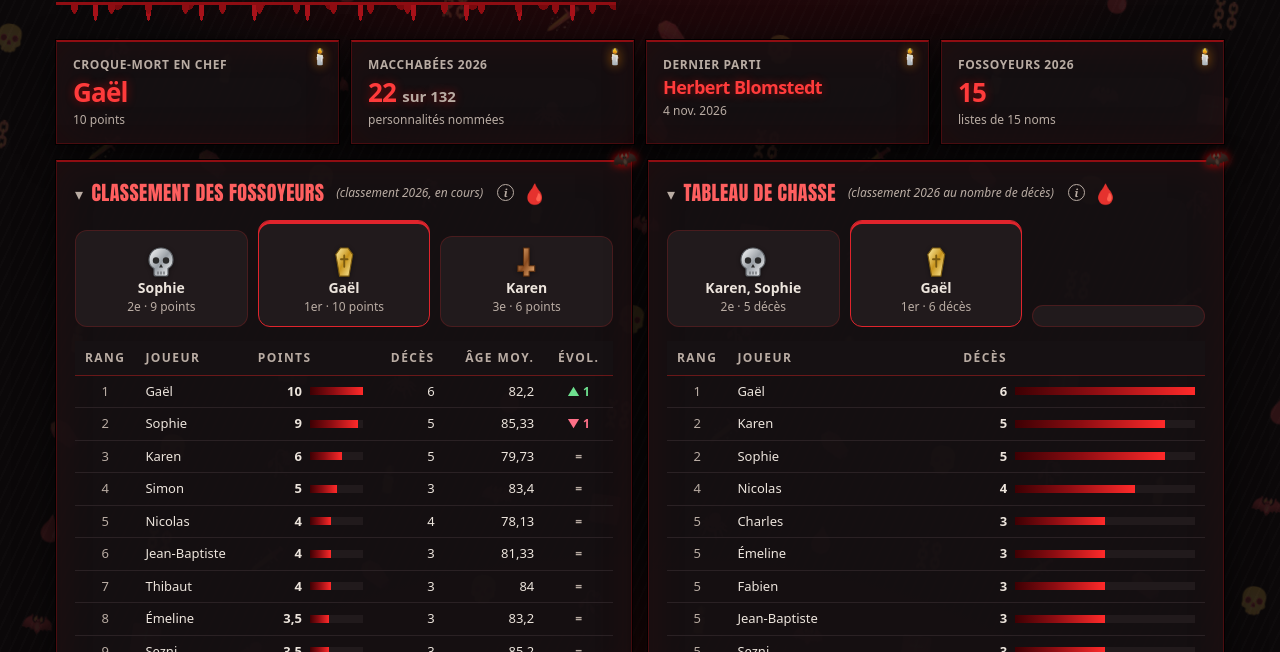
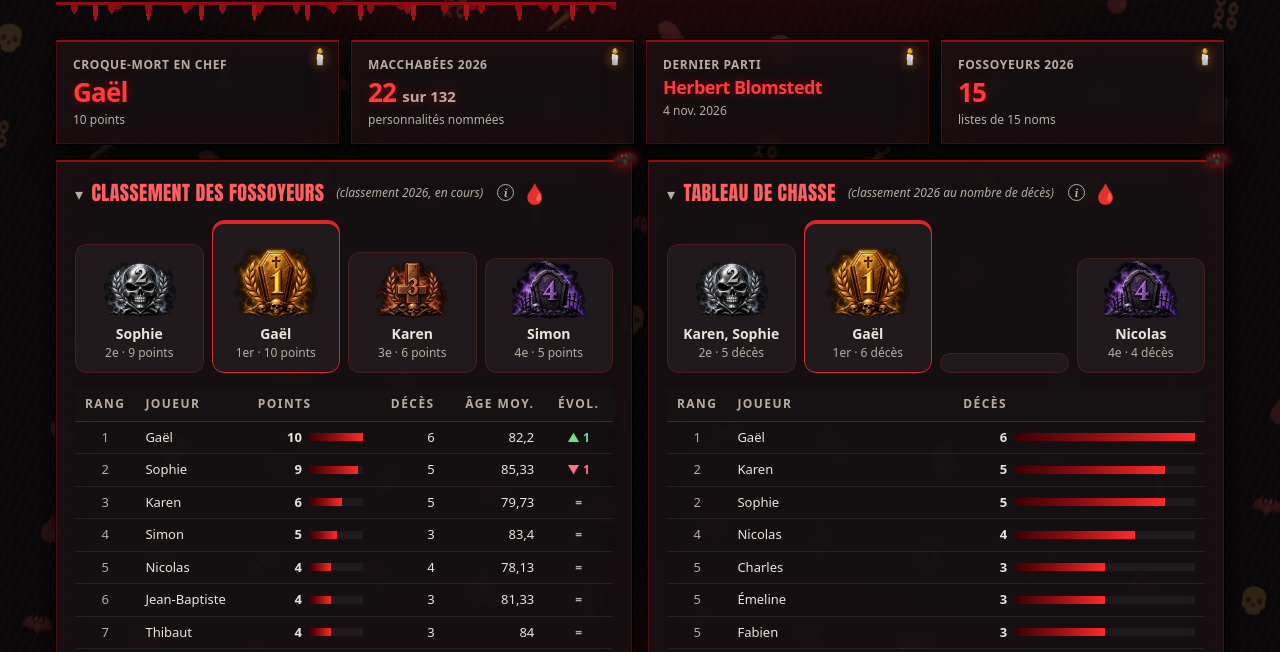
Before and after one commit to Theorible1/deathlist, a plain HTML site: page page/index.html in a window 1280 px wide. Shown: the part 140-792 px from the top of the page. Drawn offline with Linux system fonts and the light colour scheme.

Commit message:
Podium a 4 marches illustre

```diff
--- a/page/app.js
+++ b/page/app.js
@@ -5,19 +5,8 @@
 const URL_DONNEES = "../donnees/deathlist.json";
 
 const MOIS = ["janv.", "févr.", "mars", "avr.", "mai", "juin", "juil.", "août", "sept.", "oct.", "nov.", "déc."];
-// Podium : cercueil d'or, crâne d'argent, croix à l'envers de bronze (dessins SVG, dégradés métalliques).
-const METAL = (id, clair, fonce) => `<defs><linearGradient id="${id}" x1="0" y1="0" x2="1" y2="1"><stop offset="0" stop-color="${clair}"/><stop offset=".5" stop-color="${fonce}"/><stop offset="1" stop-color="${clair}"/></linearGradient></defs>`;
-const MEDAILLES = [
-  `<svg viewBox="0 0 24 32" role="img" aria-label="cercueil d'or">${METAL("m-or", "#fff1a8", "#c8941c")}
-    <polygon points="8,1 16,1 21,8 17,31 7,31 3,8" fill="url(#m-or)" stroke="#7a5a10" stroke-width="1.2"/>
-    <path d="M12 9v12M8.5 13h7" stroke="#7a5a10" stroke-width="2" stroke-linecap="round"/></svg>`,
-  `<svg viewBox="0 0 28 30" role="img" aria-label="crâne d'argent">${METAL("m-argent", "#ffffff", "#9aa0a6")}
-    <path d="M14 1C7 1 2 6 2 13c0 4 2 7 5 8.5V27c0 1 1 2 2 2h10c1 0 2-1 2-2v-5.5c3-1.5 5-4.5 5-8.5C26 6 21 1 14 1z" fill="url(#m-argent)" stroke="#5f6368" stroke-width="1.2"/>
-    <circle cx="9" cy="13.5" r="3.2" fill="#2b2b2b"/><circle cx="19" cy="13.5" r="3.2" fill="#2b2b2b"/>
-    <path d="M14 17l-2 3.5h4z" fill="#2b2b2b"/><path d="M11 24.5v3M14 24.5v3M17 24.5v3" stroke="#5f6368" stroke-width="1.2"/></svg>`,
-  `<svg viewBox="0 0 22 32" role="img" aria-label="croix à l'envers de bronze">${METAL("m-bronze", "#f3b77a", "#8a4b1f")}
-    <path d="M8 1h6v19h6v6h-6v5H8v-5H2v-6h6z" fill="url(#m-bronze)" stroke="#5a2f10" stroke-width="1.2" stroke-linejoin="round"/></svg>`,
-];
+// Podium à 4 marches : images de page\images (cercueil d'or, crâne d'argent, croix à l'envers de bronze, tombe violette).
+const MEDAILLES = ["1re place : cercueil d'or", "2e place : crâne d'argent", "3e place : croix à l'envers de bronze", "4e place : tombe"];
 
 const esc = s => String(s).replace(/[&<>"']/g, c => ({"&": "&amp;", "<": "&lt;", ">": "&gt;", '"': "&quot;", "'": "&#39;"}[c]));
 const nb = x => (Math.round(x * 100) / 100).toLocaleString("fr-FR");
@@ -30,11 +19,11 @@ let PUBLIE, D, H, AUJ, ANNEE, EV; // PUBLIE : version publiée ; D : données af
 // ───────────── éléments réutilisés ─────────────
 
 function podium(lignes, valeur) {
-  const top = lignes.filter(l => l.rang <= 3);
+  const top = lignes.filter(l => l.rang <= 4);
   if (!top.length) return "";
-  const parRang = [1, 2, 3].map(r => top.filter(l => l.rang === r));
+  const parRang = [1, 2, 3, 4].map(r => top.filter(l => l.rang === r));
   return `<div class="podium">${parRang.map((ls, i) => ls.length ? `<div class="marche r${i + 1}">
-      <div class="med" aria-hidden="true">${MEDAILLES[i]}</div>
+      <div class="med"><img src="images/podium_${i + 1}.webp" alt="${MEDAILLES[i]}" width="240" height="200" loading="lazy"></div>
       <div class="qui">${ls.map(l => esc(l.nom)).join(", ")}</div>
       <div class="combien">${i + 1}${i ? "e" : "er"} · ${valeur(ls[0])}</div></div>` : `<div class="marche r${i + 1}"></div>`).join("")}</div>`;
 }
--- a/page/style.css
+++ b/page/style.css
@@ -46,13 +46,14 @@ main{max-width:1200px;margin:0 auto;padding:16px 16px 56px;display:grid;gap:16px
 .bandeau.att{background:var(--att-bg);border-color:color-mix(in srgb,var(--warn) 45%,transparent)}
 
 /* podium */
-.podium{display:grid;grid-template-columns:repeat(3,minmax(0,1fr));gap:10px;align-items:end;margin-bottom:14px}
+.podium{display:grid;grid-template-columns:repeat(4,minmax(0,1fr));gap:8px;align-items:end;margin-bottom:14px}
 .marche{border:1px solid var(--border);border-radius:var(--rayon);background:var(--surface-2);text-align:center;padding:10px 6px;min-width:0}
-.marche .med{font-size:22px;line-height:1}.marche .med svg{height:30px;width:auto;display:block;margin:0 auto;filter:drop-shadow(0 1px 2px rgba(0,0,0,.45))}
+.marche .med img{display:block;margin:0 auto 4px;width:auto;height:58px;max-width:100%;object-fit:contain}.marche.r1 .med img{height:72px}
 .marche .qui{font-weight:700;overflow-wrap:anywhere}
 .marche .combien{color:var(--ink-2);font-size:12px;font-variant-numeric:tabular-nums}
 .marche.r1{order:2;padding-top:26px;border-color:var(--accent);box-shadow:inset 0 3px 0 var(--accent)}
-.marche.r2{order:1;padding-top:16px}.marche.r3{order:3}
+.marche.r2{order:1;padding-top:16px}.marche.r3{order:3;padding-top:8px}.marche.r4{order:4;padding-top:2px}
+@media (max-width:560px){.podium{grid-template-columns:repeat(2,minmax(0,1fr))}.marche.r1,.marche.r2,.marche.r3,.marche.r4{padding-top:10px}.marche.r1{order:1}.marche.r2{order:2}.marche.r3{order:3}.marche.r4{order:4}}
 
 /* tableaux */
 table{width:100%;border-collapse:collapse;font-size:13px}
```
Also changed, not shown: page/images/podium_1.webp (added), page/images/podium_2.webp (added), page/images/podium_3.webp (added), page/images/podium_4.webp (added).
